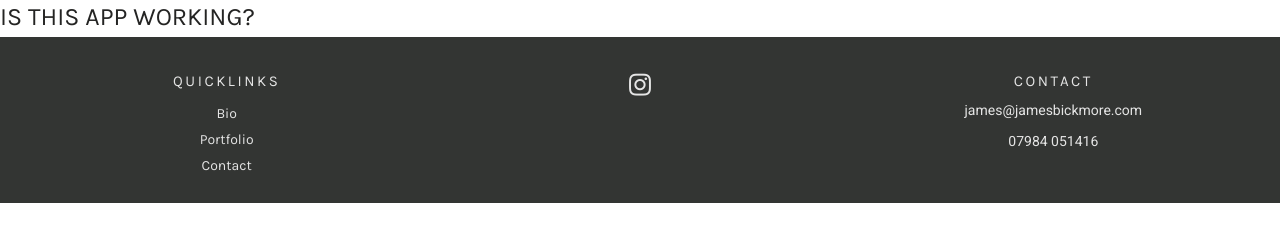
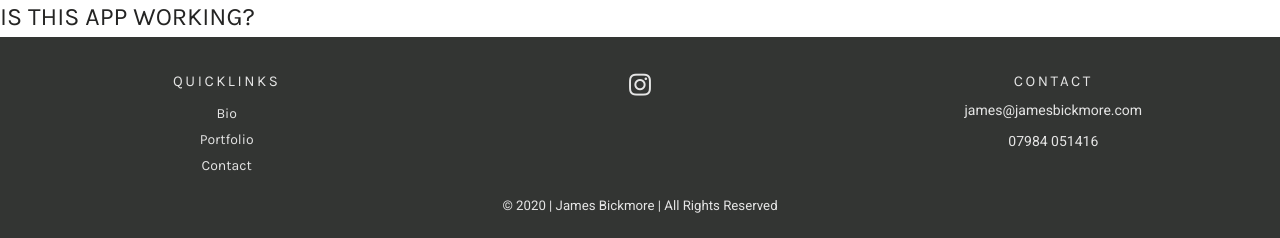
Before and after one commit to neringabickmore/repo-template, a Django app: page / in a window 1280 px wide. Shown: the part 769-1007 px from the top of the page. Before the commit the page ends 972 px from the top, so only its background shows below. Run offline with Django 3.2, Linux system fonts and the light colour scheme.

Commit message:
footer/added copyright

```diff
--- a/templates/includes/layout/footer.html
+++ b/templates/includes/layout/footer.html
@@ -12,7 +12,7 @@
         </div>
         <!-- social links -->
         <div class="col-sm-4 text-center social-media">
-            <a href="" rel="noopener noreferrer" target="_blank">
+            <a href="" rel="noopener noreferrer" target="_blank" aria-label="Find us on Instagram">
                 <i class="p-2 fab fa-instagram" aria-hidden="true"></i>
             </a>
         </div>
@@ -23,5 +23,11 @@
             <p class="text-center">07984 051416</p>
         </div>
     </div>
+    <div class="row no-gutters mt-3">
+        <div class="col-sm-12 text-center">
+            <small>&copy; 2020 | James Bickmore | All Rights Reserved </small>
+
+        </div>
+    </div>
 
 </footer>
```
